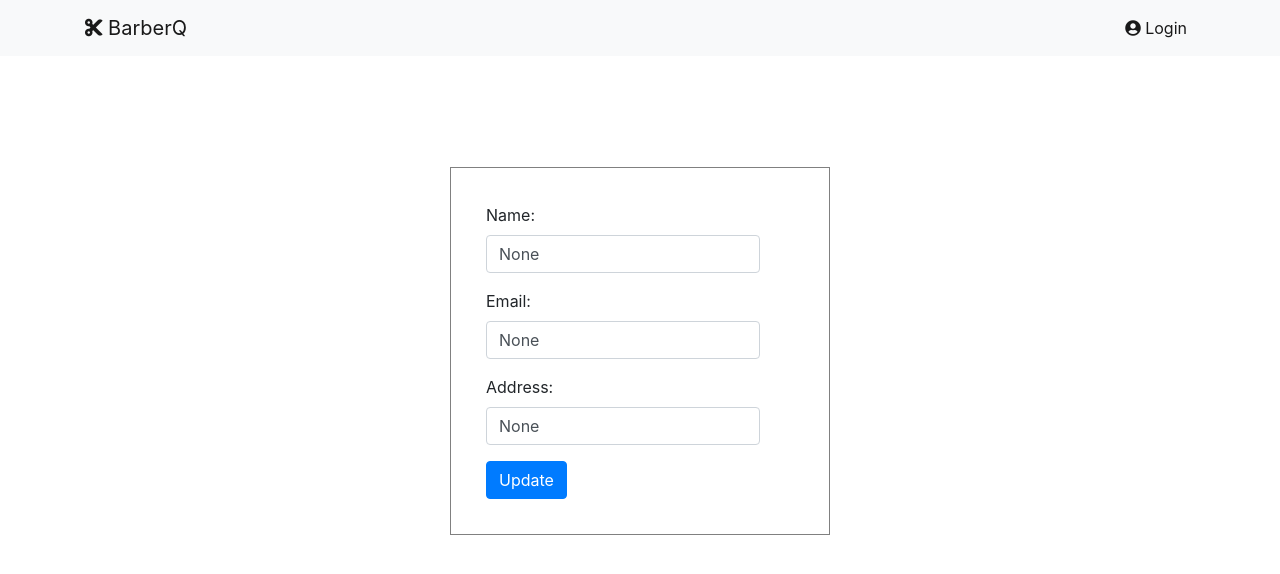
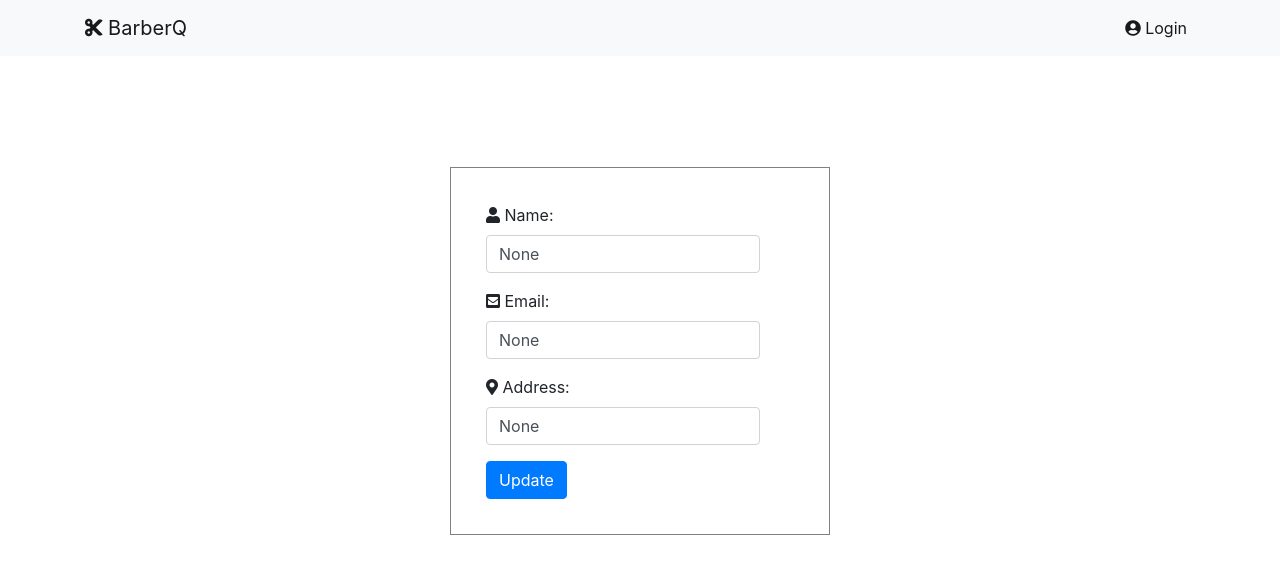
Before and after one commit to alistvt/barberq, a Django app: template mainapp/templates/update_profile.html in a window 1280 px wide. Shown: the top 574 px of the page. Run offline with Django 3.2, Linux system fonts and the light colour scheme; the template is opened without the code that fills it: values that come from a table or form of the project are taken from there, others are empty; some libraries are stand-ins or nearby versions.

Commit message:
adds some icons to the template

```diff
--- a/mainapp/templates/update_profile.html
+++ b/mainapp/templates/update_profile.html
@@ -8,15 +8,15 @@
             <div class="row" style="border: 1px solid grey; padding: 10%">
             <form method="POST">
               <div class="form-group">
-                <label for="{{ form.name.id_for_label }}">Name:</label>
+                <label for="{{ form.name.id_for_label }}"><i class="fa fa-user"></i> Name:</label>
                 <input type="text" name="name" class="form-control" id="name" value="{{ form.name.initial }}">
               </div>
               <div class="form-group">
-                <label for="{{ form.email.id_for_label }}">Email:</label>
+                <label for="{{ form.email.id_for_label }}"><i class="fa fa-envelope-square"></i> Email:</label>
                 <input type="email" name="email" class="form-control" required="" id="id_email" value="{{ form.email.initial }}">
               </div>
               <div class="form-group">
-                <label for="{{ form.address.id_for_label }}">Address:</label>
+                <label for="{{ form.address.id_for_label }}"><i class="fa fa-map-marker-alt"></i> Address:</label>
                 <input type="text" name="address" class="form-control" required="" id="id_address" value="{{ form.address.initial }}">
               </div>
               <ul>
```
